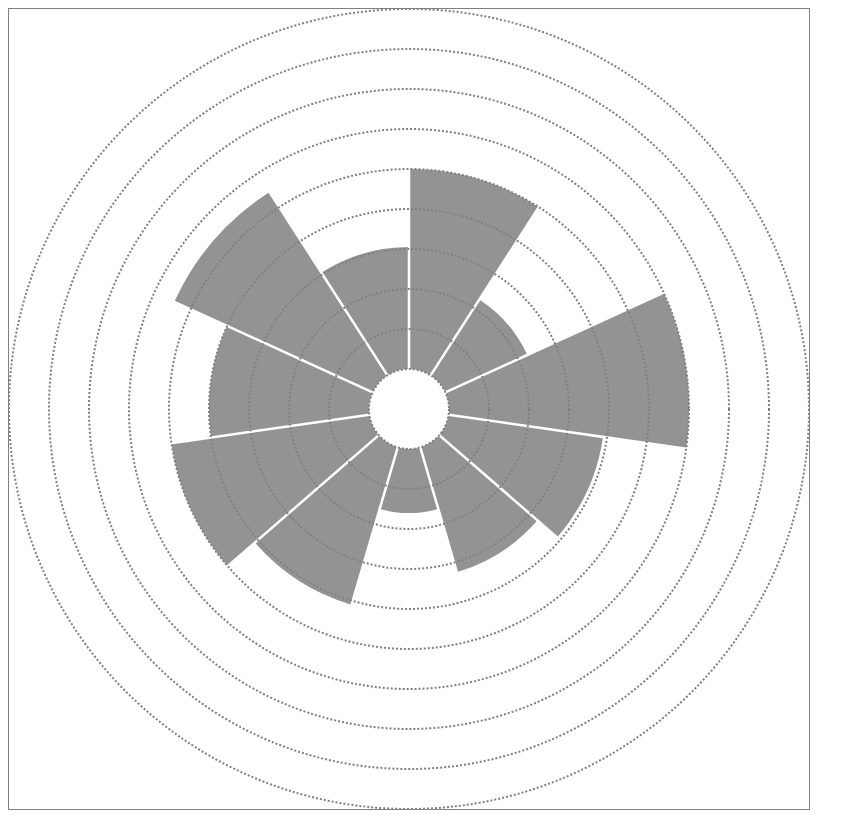
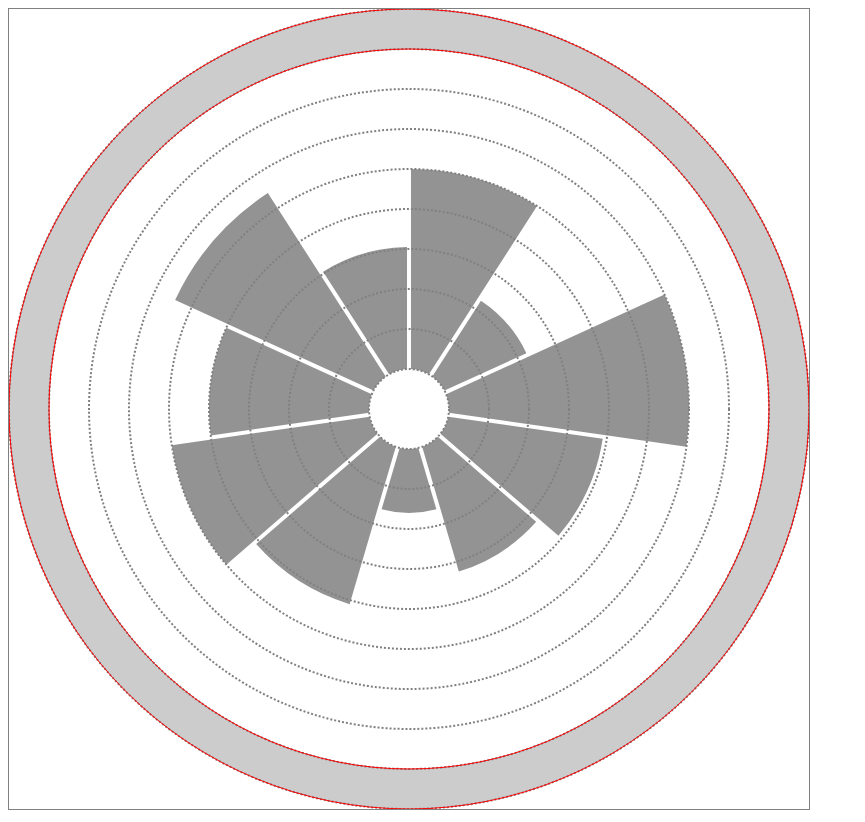
Before and after one commit to RadekKosiada/polar-chart, a plain HTML site: page index.html in a window 1280 px wide. Shown: the whole page, without its empty margins (0-865 px from the left). Drawn offline with nearby package versions, Linux system fonts and the light colour scheme.

Commit message:
Created another arc, to anchor text labels;

```diff
--- a/index.html
+++ b/index.html
@@ -14,7 +14,7 @@
         </div>
 
         <script src="https://cdn.jsdelivr.net/npm/vue"></script>
-        <script src="https://d3js.org/d3.v3.js"></script>
+        <script src="https://cdnjs.cloudflare.com/ajax/libs/d3/5.9.1/d3.js"></script>
         <script src="script.js" async defer></script>
 
     </body>
--- a/script.js
+++ b/script.js
@@ -64,40 +64,67 @@ function drawPolarChart(options, appData) {
     }
     returnsBarsIndex();
 
-    function appDataLoop() {
-       var arr = []
+    function getBarsHeight() {
+       var heightsArr = [];
         for (var key in appData) {
-            console.log("KEYS: ", key)
             console.log("VaLUES:", appData[key])
             // I am adding here innerRadius,
-            //as the bars start from the innerRadius and not 0 (middle of the svg);
-            arr.push(appData[key] + innerRadius)
+            //as the bars start from it and not 0 (middle of the svg);
+            heightsArr.push(appData[key] + innerRadius)
         }
-        return arr;
+        return heightsArr;
     }
-    appDataLoop();
-    var barsHeight = appDataLoop();
-    console.log("KEYYYYYYYS: ", barsHeight)
 
-    var createBars = d3.svg.arc()
+    var barsHeights = getBarsHeight();
+
+
+    function getBarsLabels() {
+        var labelsArr = [];
+        console.log("KEYS: ", key)
+        for(var key in appData) {
+            labelsArr.push(key)
+        }
+        return labelsArr;
+    }
+
+    var barsLabels = getBarsLabels();
+    console.log(barsLabels);
+
+    //https://d3indepth.com/shapes/
+    var createBars = d3.arc()
         .innerRadius(innerRadius)
         .startAngle(function (d, i) { console.log("fired"); return (i * 2 * Math.PI) / numberOfBars; })
         .endAngle(function (d, i) { return ((i + 1) * 2 * Math.PI) / numberOfBars; })
         .outerRadius(function (d, i) { return d*2; })
-        .padAngle(0.25)
-        .padRadius(10);
+        .padAngle(options.padAngle)
+        .padRadius(options.padRadius);
 
     var bars = svg.selectAll("path")
-        .data(barsHeight)
-        .enter().append("path")
+        .data(barsHeights)
+        .enter()
+        .append("path")
         .attr("fill", "grey")
         .attr("fill-opacity", "0.85")
         .attr("d", createBars)
         .attr("transform", "translate(" + options.size / 2 + "," + options.size / 2 + ")")
-}
 
 
+    //function that will create another arc to append text elements to it;
+    var labelsArc = d3.arc()
+    .innerRadius(innerRadius*options.levels)
+    .outerRadius(innerRadius*options.levels-innerRadius)
+    .startAngle(0)
+    .endAngle(2 * Math.PI);
 
+    //creating another arc => anchor for labels;
+    var labelsAnchor = svg.append("path")
+        .attr("class", "arc")
+        .attr("transform", "translate(" + options.size / 2 + "," + options.size / 2 + ")")
+        .attr("fill", "grey")
+        .attr("fill-opacity", 0.4)
+        .attr("d", labelsArc);
+
+}
 
 
 
@@ -115,6 +142,8 @@ var polarChartOptions = {
     levels: 10,
     dashesWidth: 2,
     dashesLength: 2,
+    padAngle: 0.2, //specifies padding in radians (the angle of the padding) of the bars;
+    padRadius: 20, //defines the linear distance between the bars;
 }
 
 drawPolarChart(polarChartOptions, app._data.chartData);
--- a/style.css
+++ b/style.css
@@ -8,6 +8,6 @@ body {
 
 .arc {
     border: solid black 1px;
-    fill: red;
+    fill: grey;
     stroke: red;
 }
```
